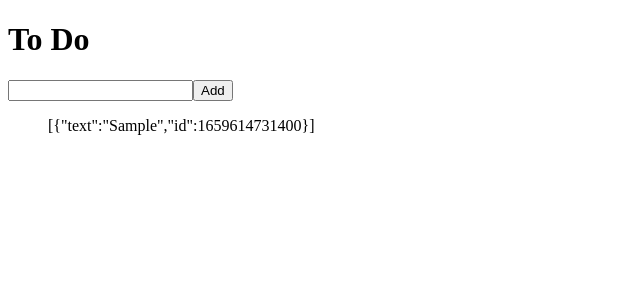
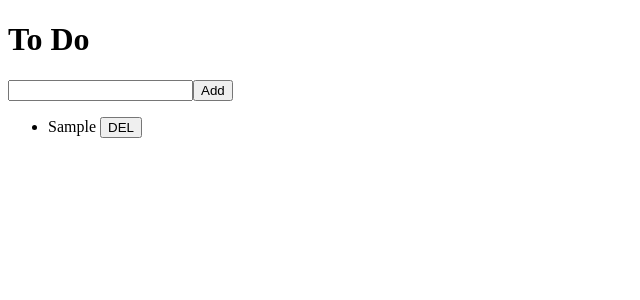
Before and after one commit to Woojung0618/redux-practice, a React (Create React App) app: page / in a window 1280 px wide. Both pictures are taken after typing "Sample" into the empty fields and a click on the button "Add". Shown: the top 300 px of the page, without its empty margins (0-640 px from the left). Built offline with nearby package versions, Linux system fonts and the light colour scheme.

Commit message:
#3 Delete Todo using connect, mapDispatchToProps

```diff
--- a/src/routes/Home.js
+++ b/src/routes/Home.js
@@ -1,6 +1,7 @@
 import React, { useState } from "react";
 import { connect } from "react-redux";
 import { actionCreators } from "../store";
+import ToDo from './ToDo';
 
 function Home({ toDos, addToDo }) {
 
@@ -22,7 +23,7 @@ function Home({ toDos, addToDo }) {
             <button>Add</button>
         </form>
         <ul>
-            {JSON.stringify(toDos)}
+            {toDos.map(toDo => <ToDo {...toDo} key={toDo.id} />)}
         </ul>
         </>
     )
--- /dev/null
+++ b/src/routes/ToDo.js
@@ -0,0 +1,18 @@
+import React from "react";
+import { connect } from "react-redux";
+import { actionCreators } from "../store";
+
+
+function ToDo({ text, onBtnClick }) {
+    return <li>
+        {text} <button onClick={onBtnClick}>DEL</button>
+    </li>
+}
+
+function mapDispatchToProps(dispatch, ownProps) {
+    return {
+        onBtnClick: () => dispatch(actionCreators.deleteToDo(ownProps.id))
+    }
+}
+
+export default connect(null, mapDispatchToProps) (ToDo);
```
